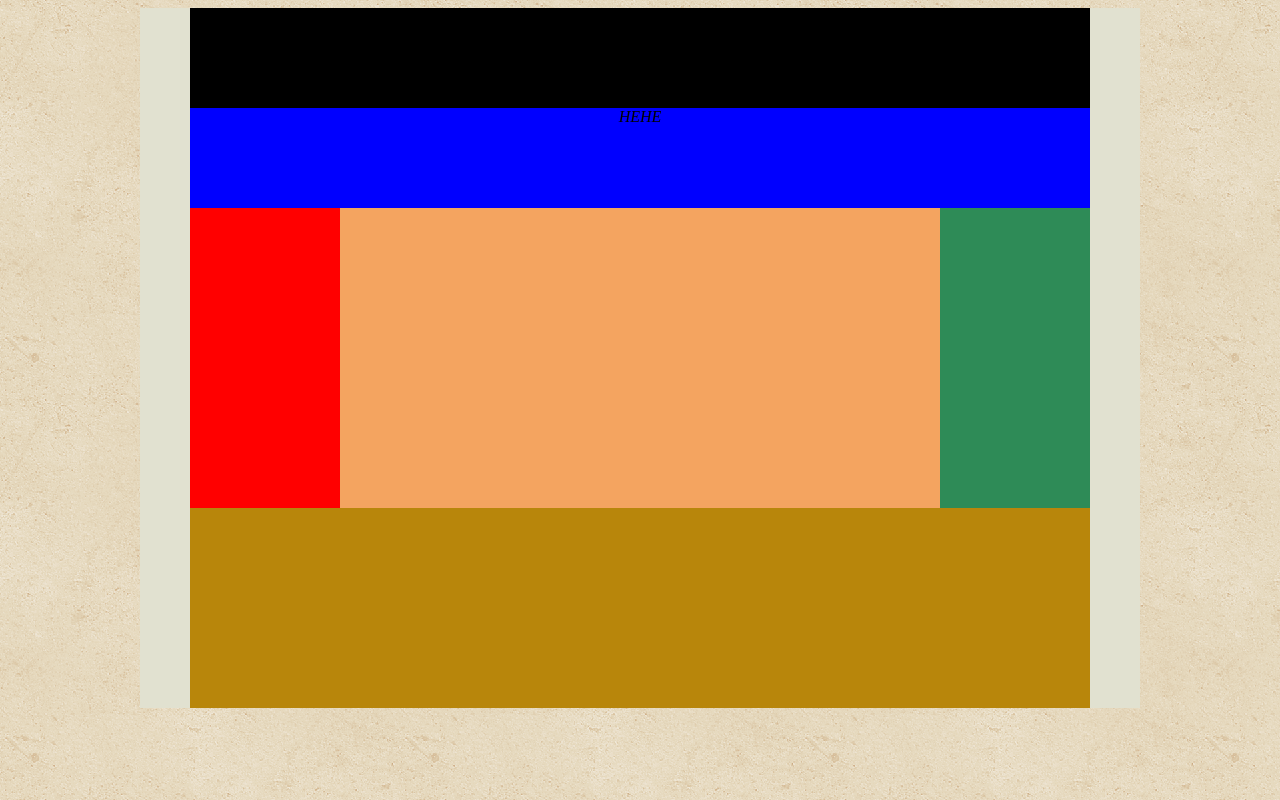
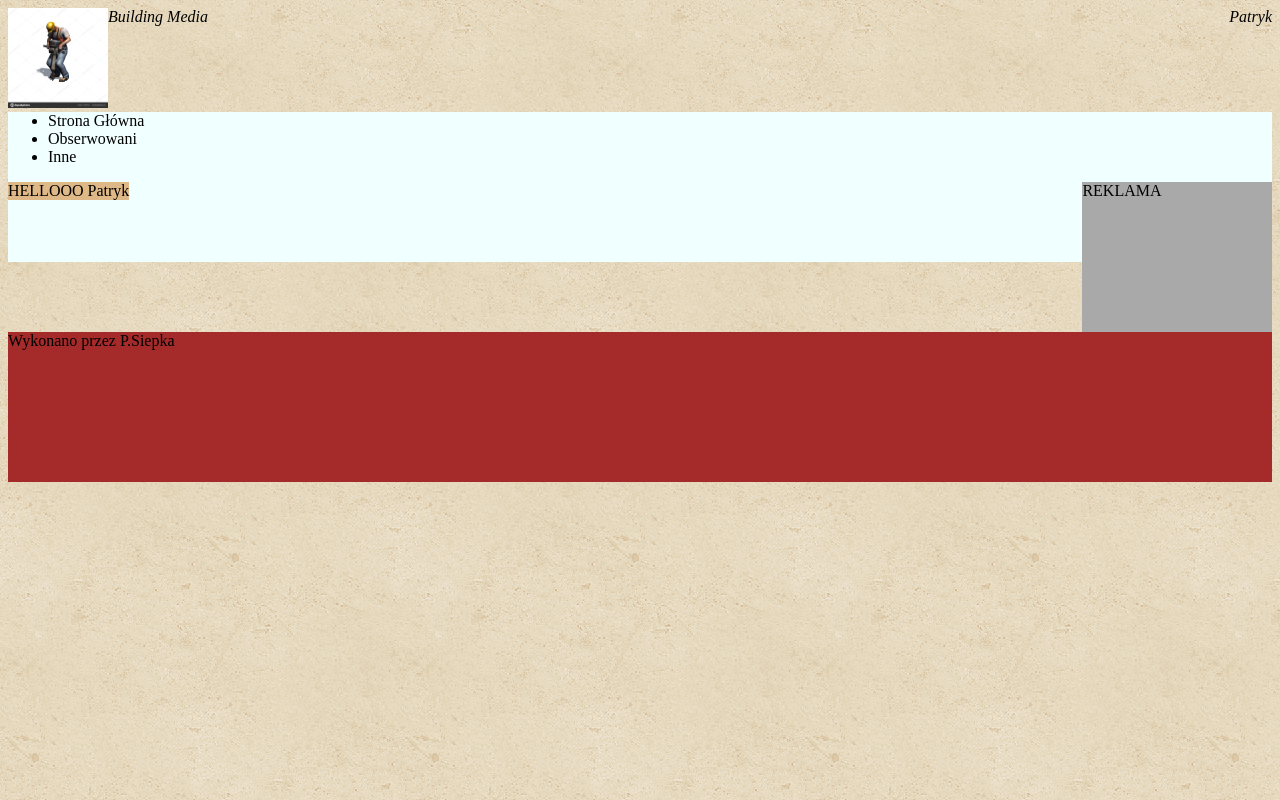
Before and after one commit to psiepka/Bulding-Control-App, a Flask app: page / in a window 1280 px wide. Run offline with Flask 2, Linux system fonts and the light colour scheme; parts of the project's set-up code (start-up, migrations or seed data) failed here and were passed over.

Commit message:
Secound commit

```diff
--- a/app/__init__.py
+++ b/app/__init__.py
@@ -1,6 +1,5 @@
 from flask import Flask
 
 app = Flask(__name__)
-app.debug(True)
 
 from app import routes
--- a/app/routes.py
+++ b/app/routes.py
@@ -4,4 +4,4 @@ from flask import render_template
 @app.route('/')
 def index():
     user = {'username':'Patryk'}
-    return render_template('index.html', user=user)
+    return render_template('index.html', user=user, title='HomePage')
--- a/app/static/css/main.css
+++ b/app/static/css/main.css
@@ -3,55 +3,39 @@ body
     background-image: url(../img/vintage-concrete.png)
 }
 
-.container
+.header
 {
     margin: auto;
     background-color:#e1e1d0;
     font-style: italic;
-    width: 1000px;
     text-align: center;
 }
-.logo
-{
-    background-color: black;
-    margin: auto;
-    width: 900px;
-    height: 100px;
+.header .page-logo{
+    float: left;
 }
-.menu
-{
-    margin: auto;
-    background-color: blue;
-    width: 900px;
-    height: 100px;
+.header .page-name{
+    float: left;
 }
-.nav
-{
-    margin-right: -4px;
-    background-color: red;
-    width: 150px;
-    height: 300px;
-    display: inline-block;
+.header .user-data{
+    float: right;
+}
+.navigation{
+    background-color: azure;
+    height: 150px;
+    clear: both;
 }
 .content{
-    margin-right: -4px;
-    display: inline-block;
-    background-color: sandybrown;
-    width: 600px;
-    height: 300px;
-    display: inline-block;
+    background-color: burlywood;
+    float: left;
 }
-.sidebar{
-    display: inline-block;
-    background-color: seagreen;
-    width: 150px;
-    height: 300px;
+.banner{
+    background-color: darkgray;
+    width: 15%;
+    float: right;
+    height: 100%;
 }
 .footer{
-    margin-top: -4px;
-    background-color: darkgoldenrod;
-    width: 900px;
-    height: 200px;
-    margin-right: auto;
-    margin-left: auto
+    background-color: brown;
+    height: 150px;
+    clear: both;
 }
--- /dev/null
+++ b/app/templates/base.html
@@ -0,0 +1,41 @@
+<!DOCTYPE html>
+<html>
+<head>
+    <meta charset="utf-8" />
+    <meta http-equiv="X-UA-Compatible" content="IE=edge">
+    <meta name="viewport" content="width=device-width, initial-scale=1.0">
+    <title>{{title}} - BudApp</title>
+    <meta name="viewport" content="width=device-width, initial-scale=1">
+    <link rel="stylesheet" type="text/css" media="screen" href="../static/css/main.css" />
+</head>
+<body>
+    <div class="header">
+        <div class="page-logo"><img src="../static/img/logo.jpg" alt="Logo_strony" width="100" height="100"></div>
+        <div class="page-name">Building Media</div>
+        <div class="user-data">
+            {% if user %}
+            {{ user.username }}
+            {% else %}
+            Log or join us!
+            {% endif %}
+        </div>
+    </div>
+    <div class="navigation">
+        <div class="menu">
+            <ul>
+                <li>Strona Główna</li>
+                <li>Obserwowani</li>
+                <li>Inne</li>
+            </ul>
+        </div>
+    <div class='content'>
+        {% block content %}{% endblock %}
+    </div>
+    <div class='banner'>
+        REKLAMA
+    </div>
+    <div class='footer'>
+        Wykonano przez P.Siepka
+    </div>
+</body>
+</html>
--- a/app/templates/index.html
+++ b/app/templates/index.html
@@ -1,19 +1,5 @@
-<!DOCTYPE html>
-<html lang='pl-PL'>
-    <head>
-        <meta charset="UTF-8">
-        <meta name='description' content='dokumentacja, zlecenia, zamowienia'>
-        <title>Zlecenia zamowienia</title>
-        <link rel="stylesheet" href="static/css/main.css"
-    </head>
-    <body>
-        <div class='container'>
-            <div class='logo'></div>
-            <div class='menu'>HEHE</div>
-            <div class='nav'></div>
-            <div class='content'></div>
-            <div class='sidebar'></div>
-            <div class='footer'></div>
-        </div>
-    </body>
-</html>
+{% extends 'base.html' %}
+
+{% block content %}
+HELLOOO {{ user.username}}
+{% endblock %}
```
Also changed, not shown: app/static/img/logo.jpg (added).
